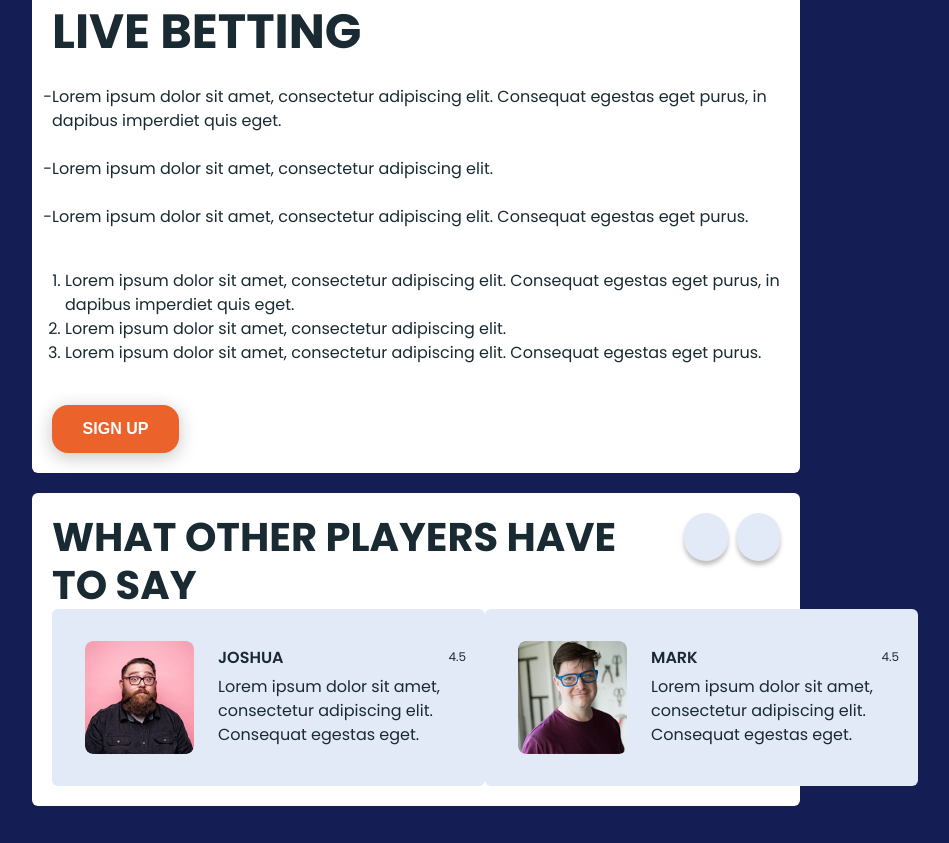
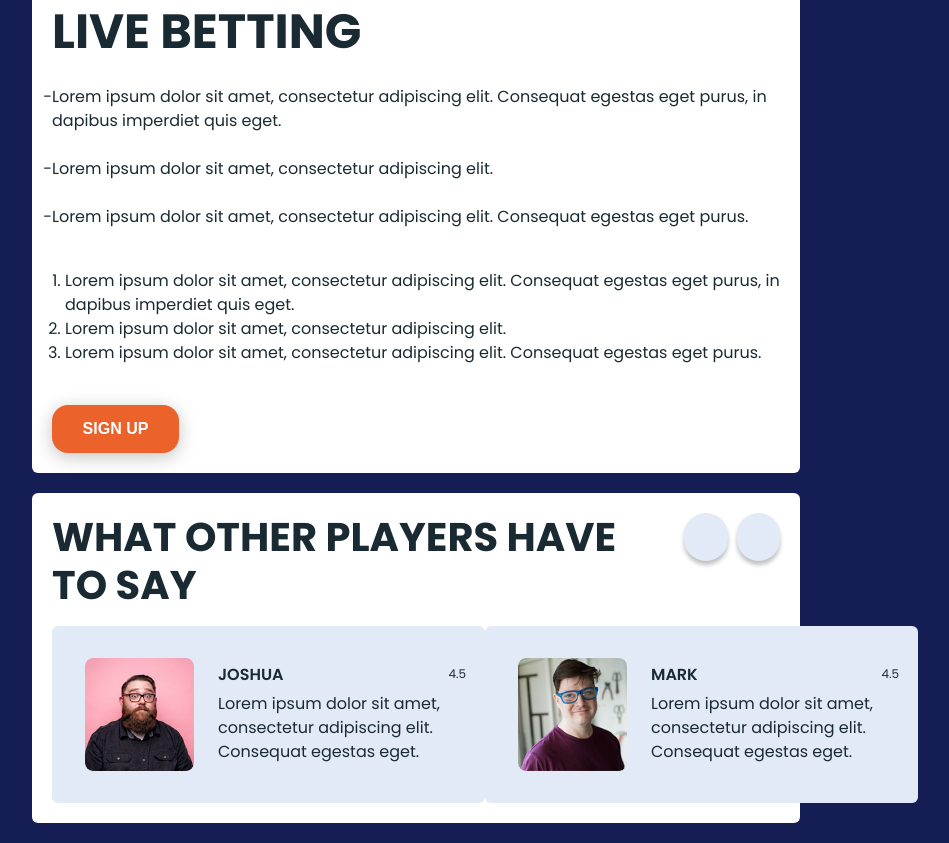
Before and after one commit to AnastasiiaMehei/Game, a website built with Vite: page index.html in a window 1280 px wide. Shown: the part 3245-4088 px from the top of the page, without its empty margins (224-1173 px from the left). Built offline with nearby package versions, Linux system fonts and the light colour scheme.

Commit message:
vercel.json

```diff
--- a/package.json
+++ b/package.json
@@ -5,8 +5,8 @@
   "type": "module",
   "scripts": {
     "dev": "vite",
-    "preview": "vite preview",
-    "build": "vite build"
+     "prebuild": "chmod +x node_modules/.bin/vite",
+     "build": "vite build --base=/game/"
   },
   "devDependencies": {
     "glob": "^8.1.0",
--- a/src/css/styles.css
+++ b/src/css/styles.css
@@ -570,6 +570,10 @@ color: var(--white-color);
 }/* tenth-section */
 .tenth-section {
   width: 925px;
+  gap: 17px;
+    display: flex
+;
+    flex-direction: column;
 }
 .tenth-section-header {
   display: flex
```
Also changed, not shown: vercel.json (added).
